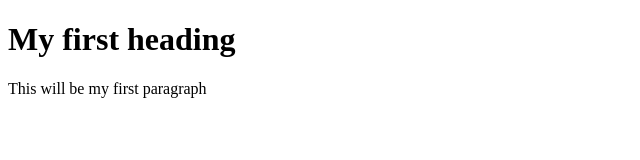
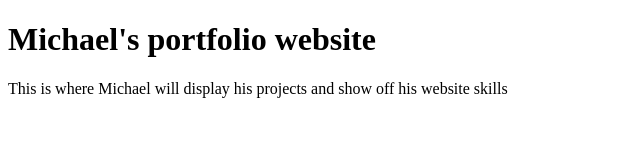
Before and after one commit to msimmons2022/my-website, a plain HTML site: page index.html in a window 1280 px wide. Shown: the whole page, without its empty margins (0-640 px from the left). Drawn offline with Linux system fonts and the light colour scheme.

Commit message:
Updated text

```diff
--- a/index.html
+++ b/index.html
@@ -1,7 +1,7 @@
 <!DOCTYPE html>
 <html>
     <body>
-        <h1> My first heading</h1>
-        <p1> This will be my first paragraph</p1>
+        <h1> Michael's portfolio website</h1>
+        <p> This is where Michael will display his projects and show off his website skills</p>
     </body>
 </html>
```
